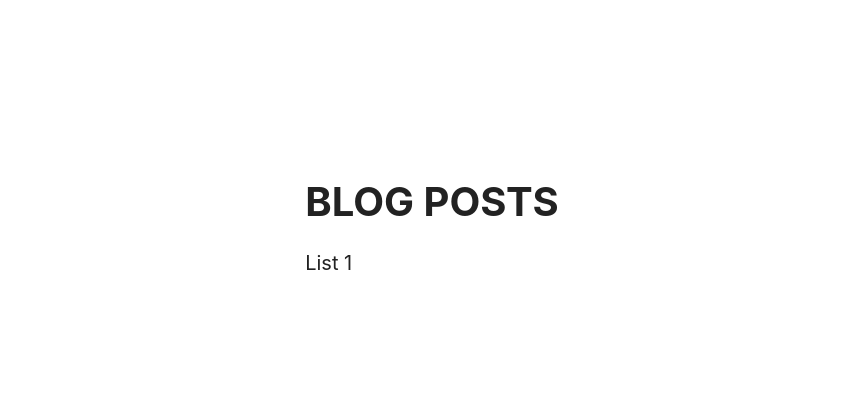
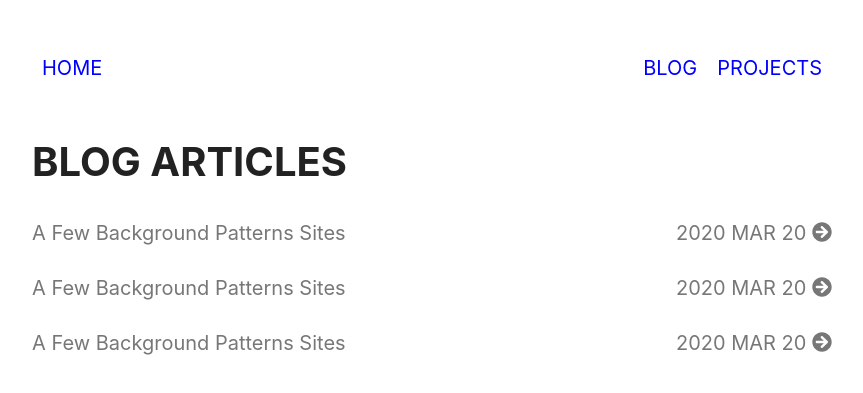
Before and after one commit to jayakrishnancn/jayakrishnancn.github.io, a React (Create React App) app: page /blog in a window 1280 px wide. Shown: the part 181-574 px from the top of the page, without its empty margins (208-1071 px from the left). Built offline with nearby package versions, Linux system fonts and the light colour scheme.

Commit message:
added navbar

```diff
--- a/src/components/BlogPosts/BlogPosts.css
+++ b/src/components/BlogPosts/BlogPosts.css
@@ -0,0 +1,25 @@
+.blog-list{
+    padding: .5rem 0;
+}
+
+.blog-list li {
+    display: block;
+    width: 100%;
+}
+.blog-list li a {
+    display: block;
+}
+.blog-list .list-right{
+    float: right;
+}
+.blog-list li a{
+    color: #777;
+}
+.blog-list li a:hover {
+    color: #000;
+    border-bottom-color: transparent;
+}
+
+.blog-list li{
+    margin-bottom: 1rem;
+}
--- a/src/components/BlogPosts/BlogPosts.js
+++ b/src/components/BlogPosts/BlogPosts.js
@@ -1,14 +1,35 @@
 import React,{Component} from 'react'
+import Container from '../Container/Container'
+import Navbar from '../Navbar/Navbar'
+import {NavLink} from 'react-router-dom'
+import './BlogPosts.css'
+import {faArrowLeft, faArrowCircleRight} from '@fortawesome/free-solid-svg-icons'
+import {FontAwesomeIcon} from '@fortawesome/react-fontawesome'
 
 class BlogPosts extends Component{
     render(){
+        let article = {body: 'If I need a quick background pattern to spruce something up, I often think of the CSS3 Patterns Gallery. Some of those are pretty intense but remember they are easily editable because they are just CSS. That means you could take these bold zags and chill them out.…',title:'A Few Background Patterns Sites',date:'2020 MAR 20',url:'/blog/one'}
+        let articles = [article,article,article]
         return (
-            <div>
-                <h1>BLOG POSTS</h1>
-                <ul>
-                    <li>List 1 </li>
+            <Container>
+                <Navbar />
+                <h1>BLOG ARTICLES</h1>
+                <ul className="blog-list">
+                    { articles.map( ({body,title,date,url}) =>{
+                        return (
+                            <li>
+                                <NavLink to={url}>
+                                    <div>
+                                        <span className="list-left">{title}</span>
+                                        <span className="list-right">{date} <FontAwesomeIcon icon={faArrowCircleRight}/></span>
+                                    </div>
+                                </NavLink>
+                            </li>
+                        )
+                    } )
+                    }
                 </ul>
-            </div>
+            </Container>
         )
     }
 }
--- a/src/components/Container/Container.js
+++ b/src/components/Container/Container.js
@@ -1,17 +1,11 @@
 import React from 'react';
 import './Container.css'
+const SIZE = ['small','medium','large']
 
 export default function Container(props){
-    let c = ''
-    let {small,large} = props
-    if(small){
-        c = "small"
-    }else if(large){
-        c = "large"
-    }
-    if(props.className){
-        c +=" " + props.className
-    }
 
-    return <div className={'container' + (c? " "+c :"")} >{props.children}</div>
+    let {size} = props
+    size = SIZE.indexOf(size) >= 0 ? size: 'medium'
+
+    return <div className={'container' + (size? " "+size :"")} >{props.children}</div>
 }
--- a/src/components/Home/Home.js
+++ b/src/components/Home/Home.js
@@ -1,4 +1,4 @@
-import React,{Fragment} from 'react';
+import React from 'react';
 import profilePic from './profile-pic-compressed.jpg'
 import {NavLink} from 'react-router-dom'
 import { FontAwesomeIcon } from '@fortawesome/react-fontawesome'
--- /dev/null
+++ b/src/components/Navbar/Navbar.css
@@ -0,0 +1,8 @@
+.Navbar{
+    margin-top: .2rem;
+    margin-bottom: 3rem;
+}
+
+.Navbar a{
+    padding: .5rem ;
+}
--- /dev/null
+++ b/src/components/Navbar/Navbar.js
@@ -0,0 +1,19 @@
+import React from 'react';
+import {NavLink} from 'react-router-dom'
+import './Navbar.css'
+const Navbar = () => {
+    return (
+        <nav className="d-flex ai-center jc-between Navbar">
+            <div>
+                <NavLink to="/" exact >HOME</NavLink>
+            </div>
+            <div>
+                <NavLink to="/blog" exact >BLOG</NavLink>
+                <NavLink to="/blog" exact >PROJECTS</NavLink>
+            </div>
+        </nav>
+
+    );
+}
+
+export default Navbar;
--- a/src/util.css
+++ b/src/util.css
@@ -28,3 +28,16 @@ ul,li{
 .text-danger{
     color: orangered;
 }
+/* Flexbox */
+.d-flex{
+    display: flex;
+}
+.ai-center{
+    align-items: center;
+}
+.jc-between{
+    justify-content: space-between    ;
+}
+.jc-center{
+    justify-content: center;
+}
```
